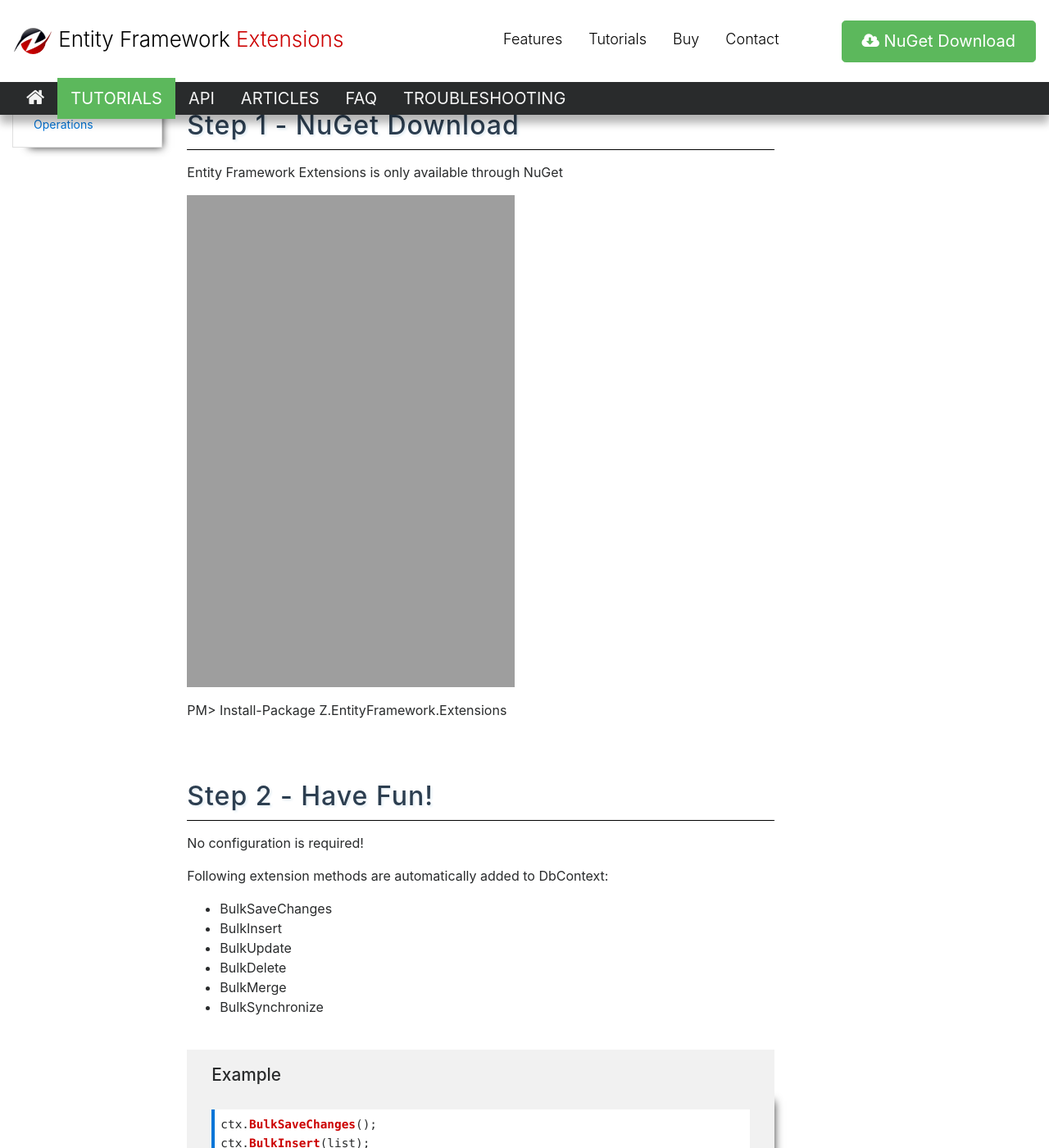
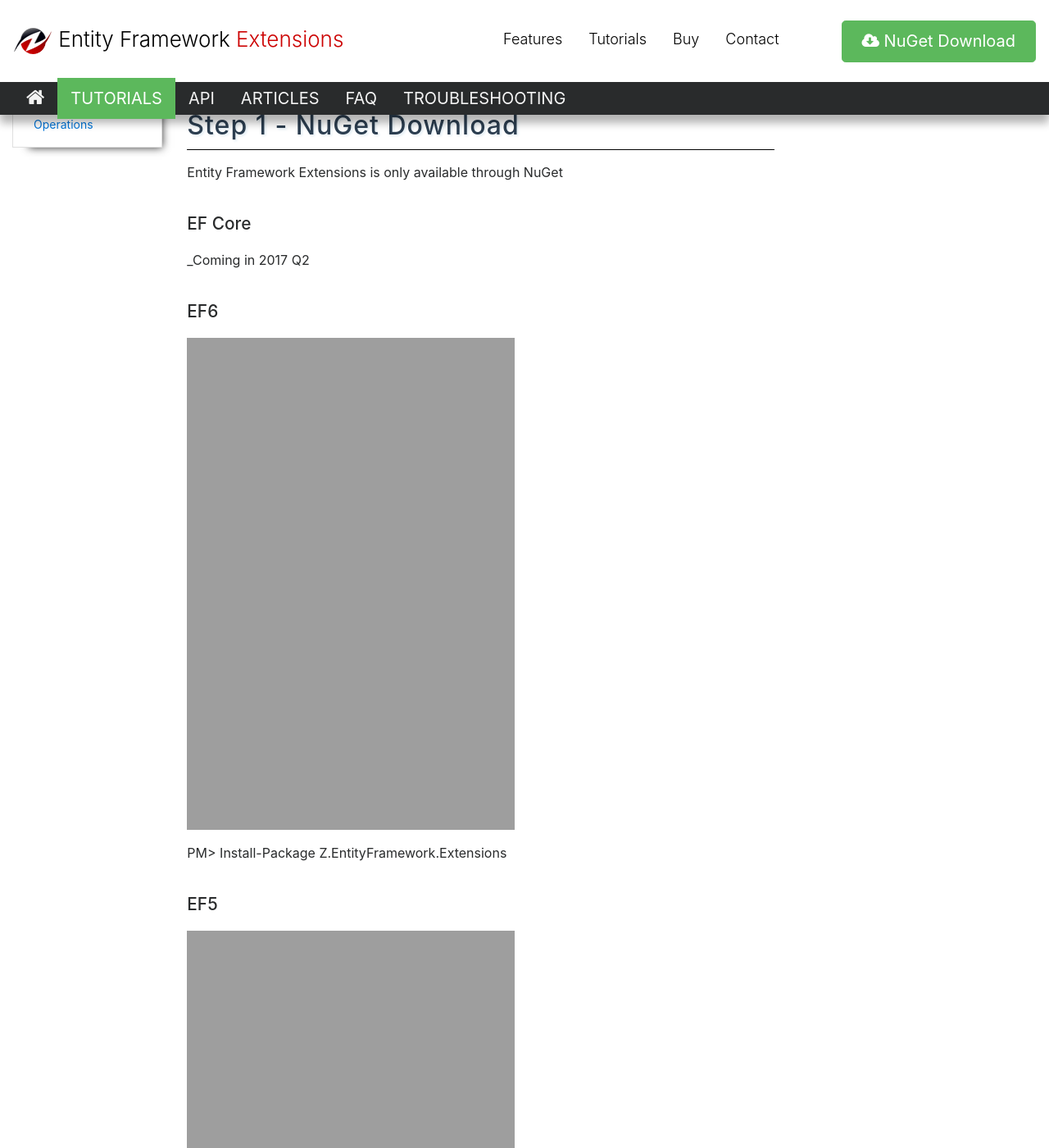
Before and after one commit to zzzprojects/EntityFramework-Extensions, a Jekyll site: the page built from docs/pages/tutorials/installing.md, in a window 1280 px wide and 1400 px high, scrolled down 418 px. Shown: the whole window at 82% size. Built offline with Jekyll 4.4.1, drawn with Linux system fonts in a browser that asks for light colours; nearby versions of some CDN libraries.

Commit message:
Update installing.md

```diff
--- a/docs/pages/tutorials/installing.md
+++ b/docs/pages/tutorials/installing.md
@@ -16,8 +16,20 @@ Don't worry. People love our library because it's so easy to use.
 
 Entity Framework Extensions is only available through NuGet
 
+### EF Core
+_Coming in 2017 Q2
+
+### EF6
+
 <a href="https://www.nuget.org/packages/Z.EntityFramework.Extensions/" target="_blank"><img src="https://zzzprojects.github.io/images/nuget/entity-framework-extensions-v.svg" alt="download" /></a>
 <a href="https://www.nuget.org/packages/Z.EntityFramework.Extensions/" target="_blank"><img src="https://zzzprojects.github.io/images/nuget/entity-framework-extensions-d.svg" alt="" /></a>
+
+> PM> Install-Package Z.EntityFramework.Extensions
+
+### EF5
+
+<a href="https://www.nuget.org/packages/Z.EntityFramework.Extensions.EF5/" target="_blank"><img src="https://zzzprojects.github.io/images/nuget/entity-framework-extensions-ef5-v.svg" alt="download" /></a>
+<a href="https://www.nuget.org/packages/Z.EntityFramework.Extensions.EF5/" target="_blank"><img src="https://zzzprojects.github.io/images/nuget/entity-framework-extensions-ef5-d.svg" alt="" /></a>
 
 > PM> Install-Package Z.EntityFramework.Extensions
 
```
